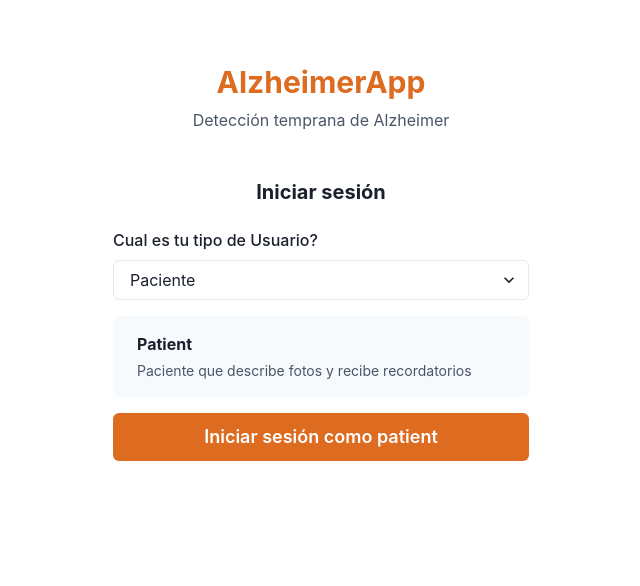
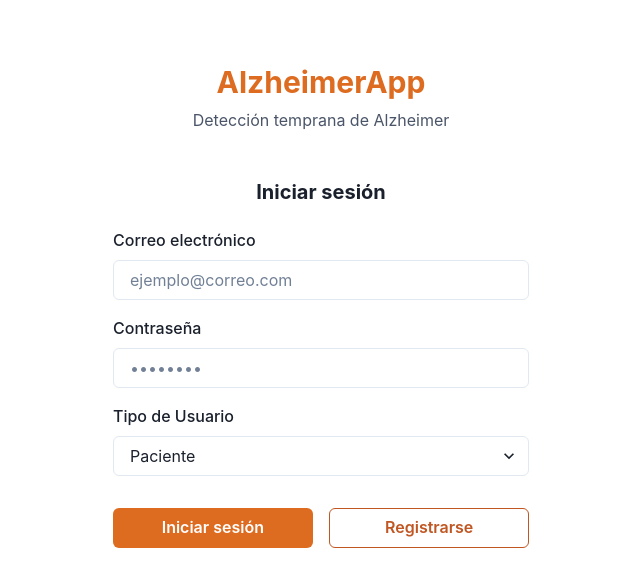
Before and after one commit to VictoriaGallo/proyecto1, a React (Vite) app in the folder frontend/: page /login in a window 1280 px wide. Shown: the top 586 px of the page, without its empty margins (319-959 px from the left). Built offline with nearby package versions, Linux system fonts and the light colour scheme.

Commit message:
Se conecta el front con el micro desplegado de auth

```diff
--- a/frontend/src/components/Layout/ProtectedRoute.tsx
+++ b/frontend/src/components/Layout/ProtectedRoute.tsx
@@ -7,13 +7,23 @@ export default function ProtectedRoute() {
   const location = useLocation();
 
   useEffect(() => {
-    // Verificar si hay usuario demo
+    // 🔹 Verificar si hay token o usuario demo
+    const token = localStorage.getItem("token");
     const demoUser = localStorage.getItem("demo-user");
-    setIsAuthenticated(!!demoUser);
+
+    if (token || demoUser) {
+      setIsAuthenticated(true);
+    } else {
+      setIsAuthenticated(false);
+    }
     setLoading(false);
   }, []);
 
   if (loading) return <div style={{ padding: 24 }}>Cargando…</div>;
-  if (!isAuthenticated) return <Navigate to="/login" replace state={{ from: location }} />;
+
+  if (!isAuthenticated) {
+    return <Navigate to="/login" replace state={{ from: location }} />;
+  }
+
   return <Outlet />;
 }
--- a/frontend/src/pages/Login.tsx
+++ b/frontend/src/pages/Login.tsx
@@ -1,4 +1,105 @@
-import { Button, Container, Heading, VStack, Text, Box, Select, FormControl, FormLabel, HStack, Badge } from "@chakra-ui/react";
+// import { Button, Container, Heading, VStack, Text, Box, Select, FormControl, FormLabel, HStack, Badge } from "@chakra-ui/react";
+// import { useNavigate } from "react-router-dom";
+// import { useState } from "react";
+// import { ROLES } from "../lib/roles";
+// import type { Role } from "../types/auth";
+
+// export default function Login() {
+//   const navigate = useNavigate();
+//   const [selectedRole, setSelectedRole] = useState<Role>(ROLES.PATIENT);
+
+//   const handleDemoLogin = () => {
+//     // Simular login exitoso con rol seleccionado
+//     localStorage.setItem("demo-user", "true");
+//     localStorage.setItem("demo-role", selectedRole);
+//     navigate("/");
+//   };
+
+//   const getRoleDescription = (role: Role) => {
+//     switch (role) {
+//       case ROLES.PATIENT:
+//         return "Paciente que describe fotos y recibe recordatorios";
+//       case ROLES.CAREGIVER:
+//         return "Cuidador que sube fotos y monitorea al paciente";
+//       case ROLES.DOCTOR:
+//         return "Médico que analiza reportes y configura alertas";
+//       default:
+//         return "";
+//     }
+//   };
+
+//   const getRoleIcon = (role: Role) => {
+//     switch (role) {
+//       case ROLES.PATIENT:
+//         return "";
+//       case ROLES.CAREGIVER:
+//         return "";
+//       case ROLES.DOCTOR:
+//         return "";
+//       default:
+//         return "";
+//     }
+//   };
+
+//   return (
+//     <Container maxW="md" py={16}>
+//       <VStack spacing={6}>
+//         <Box textAlign="center">
+//           <Heading size="lg" color="orange.500" mb={2}>
+//             AlzheimerApp
+//           </Heading>
+//           <Text color="gray.600" mb={6}>
+//             Detección temprana de Alzheimer
+//           </Text>
+//         </Box>
+
+//         <Heading size="md">Iniciar sesión</Heading>
+
+//         <VStack spacing={4} w="full">
+//           <FormControl>
+//             <FormLabel>Cual es tu tipo de Usuario?</FormLabel>
+//             <Select
+//               value={selectedRole}
+//               onChange={(e) => setSelectedRole(e.target.value as Role)}
+//             >
+//               <option value={ROLES.PATIENT}>Paciente</option>
+//               <option value={ROLES.CAREGIVER}>Cuidador</option>
+//               <option value={ROLES.DOCTOR}>Médico</option>
+//             </Select>
+//           </FormControl>
+
+//           <Box p={4} bg="gray.50" borderRadius="md" w="full">
+//             <HStack>
+//               <Text fontSize="2xl">{getRoleIcon(selectedRole)}</Text>
+//               <VStack align="start" spacing={1}>
+//                 <HStack>
+//                   <Text fontWeight="bold" textTransform="capitalize">{selectedRole}</Text>
+//                 </HStack>
+//                 <Text fontSize="sm" color="gray.600">
+//                   {getRoleDescription(selectedRole)}
+//                 </Text>
+//               </VStack>
+//             </HStack>
+//           </Box>
+
+//           <Button
+//             colorScheme="orange"
+//             size="lg"
+//             w="full"
+//             onClick={handleDemoLogin}
+//           >
+//             Iniciar sesión como {selectedRole}
+//           </Button>
+
+//         </VStack>
+//       </VStack>
+//     </Container>
+//   );
+// }
+import {
+  Button, Container, Heading, VStack, Text, Box, Select,
+  FormControl, FormLabel, HStack, Input, useToast, Spinner
+} from "@chakra-ui/react";
 import { useNavigate } from "react-router-dom";
 import { useState } from "react";
 import { ROLES } from "../lib/roles";
@@ -6,38 +107,92 @@ import type { Role } from "../types/auth";
 
 export default function Login() {
   const navigate = useNavigate();
+  const toast = useToast();
+
   const [selectedRole, setSelectedRole] = useState<Role>(ROLES.PATIENT);
+  const [correo, setCorreo] = useState("");
+  const [contraseña, setContraseña] = useState("");
+  const [loading, setLoading] = useState(false);
 
-  const handleDemoLogin = () => {
-    // Simular login exitoso con rol seleccionado
-    localStorage.setItem("demo-user", "true");
-    localStorage.setItem("demo-role", selectedRole);
-    navigate("/");
-  };
+  const API_URL = "https://cumplisecure.onrender.com";
 
-  const getRoleDescription = (role: Role) => {
-    switch (role) {
-      case ROLES.PATIENT:
-        return "Paciente que describe fotos y recibe recordatorios";
-      case ROLES.CAREGIVER:
-        return "Cuidador que sube fotos y monitorea al paciente";
-      case ROLES.DOCTOR:
-        return "Médico que analiza reportes y configura alertas";
-      default:
-        return "";
+  const handleLogin = async (endpoint: string) => {
+    // 🔹 Validar campos vacíos
+    if (!correo || !contraseña) {
+      toast({
+        title: "Campos incompletos",
+        description: "Por favor ingresa correo y contraseña",
+        status: "warning",
+        duration: 3000,
+        isClosable: true,
+      });
+      return;
     }
-  };
 
-  const getRoleIcon = (role: Role) => {
-    switch (role) {
-      case ROLES.PATIENT:
-        return "";
-      case ROLES.CAREGIVER:
-        return "";
-      case ROLES.DOCTOR:
-        return "";
-      default:
-        return "";
+    // 🔹 Validar formato de correo
+    const emailRegex = /^[^\s@]+@[^\s@]+\.[^\s@]+$/;
+    if (!emailRegex.test(correo)) {
+      toast({
+        title: "Correo inválido",
+        description: "Por favor ingresa un correo electrónico válido",
+        status: "warning",
+        duration: 3000,
+        isClosable: true,
+      });
+      return;
+    }
+
+    // 🔹 Validar longitud de contraseña solo al crear usuario
+    if (endpoint === "crear" && contraseña.length < 6) {
+      toast({
+        title: "Contraseña débil",
+        description: "Debe tener al menos 6 caracteres",
+        status: "warning",
+        duration: 3000,
+        isClosable: true,
+      });
+      return;
+    }
+
+    // 🔹 Si pasa las validaciones, continuar con el fetch
+    setLoading(true);
+    try {
+      const response = await fetch(`${API_URL}/${endpoint}`, {
+        method: "POST",
+        headers: { "Content-Type": "application/json" },
+        body: JSON.stringify({ correo, contraseña }),
+      });
+
+      const data = await response.json();
+      setLoading(false);
+
+      if (!response.ok) {
+        throw new Error(data.error || "Error en la autenticación");
+      }
+
+      // Guardar sesión
+      localStorage.setItem("token", data.user.token);
+      localStorage.setItem("email", data.user.email);
+      localStorage.setItem("role", selectedRole);
+
+      toast({
+        title: "Inicio de sesión exitoso",
+        description: `Bienvenido, ${data.user.email}`,
+        status: "success",
+        duration: 3000,
+        isClosable: true,
+      });
+
+      navigate("/");
+    } catch (err: any) {
+      setLoading(false);
+      toast({
+        title: "Error",
+        description: err.message || "No se pudo iniciar sesión",
+        status: "error",
+        duration: 3000,
+        isClosable: true,
+      });
     }
   };
 
@@ -57,7 +212,27 @@ export default function Login() {
 
         <VStack spacing={4} w="full">
           <FormControl>
-            <FormLabel>Cual es tu tipo de Usuario?</FormLabel>
+            <FormLabel>Correo electrónico</FormLabel>
+            <Input
+              type="email"
+              value={correo}
+              onChange={(e) => setCorreo(e.target.value)}
+              placeholder="ejemplo@correo.com"
+            />
+          </FormControl>
+
+          <FormControl>
+            <FormLabel>Contraseña</FormLabel>
+            <Input
+              type="password"
+              value={contraseña}
+              onChange={(e) => setContraseña(e.target.value)}
+              placeholder="••••••••"
+            />
+          </FormControl>
+
+          <FormControl>
+            <FormLabel>Tipo de Usuario</FormLabel>
             <Select
               value={selectedRole}
               onChange={(e) => setSelectedRole(e.target.value as Role)}
@@ -68,29 +243,26 @@ export default function Login() {
             </Select>
           </FormControl>
 
-          <Box p={4} bg="gray.50" borderRadius="md" w="full">
-            <HStack>
-              <Text fontSize="2xl">{getRoleIcon(selectedRole)}</Text>
-              <VStack align="start" spacing={1}>
-                <HStack>
-                  <Text fontWeight="bold" textTransform="capitalize">{selectedRole}</Text>
-                </HStack>
-                <Text fontSize="sm" color="gray.600">
-                  {getRoleDescription(selectedRole)}
-                </Text>
-              </VStack>
-            </HStack>
-          </Box>
+          <HStack w="full" justify="space-between" pt={4}>
+            <Button
+              colorScheme="orange"
+              onClick={() => handleLogin("usuario")}
+              w="48%"
+              disabled={loading}
+            >
+              {loading ? <Spinner size="sm" /> : "Iniciar sesión"}
+            </Button>
 
-          <Button
-            colorScheme="orange"
-            size="lg"
-            w="full"
-            onClick={handleDemoLogin}
-          >
-            Iniciar sesión como {selectedRole}
-          </Button>
-
+            <Button
+              variant="outline"
+              colorScheme="orange"
+              onClick={() => handleLogin("crear")}
+              w="48%"
+              disabled={loading}
+            >
+              {loading ? <Spinner size="sm" /> : "Registrarse"}
+            </Button>
+          </HStack>
         </VStack>
       </VStack>
     </Container>
```
Also changed, not shown: 2 other files (tests, documents, lock files or other folders).
